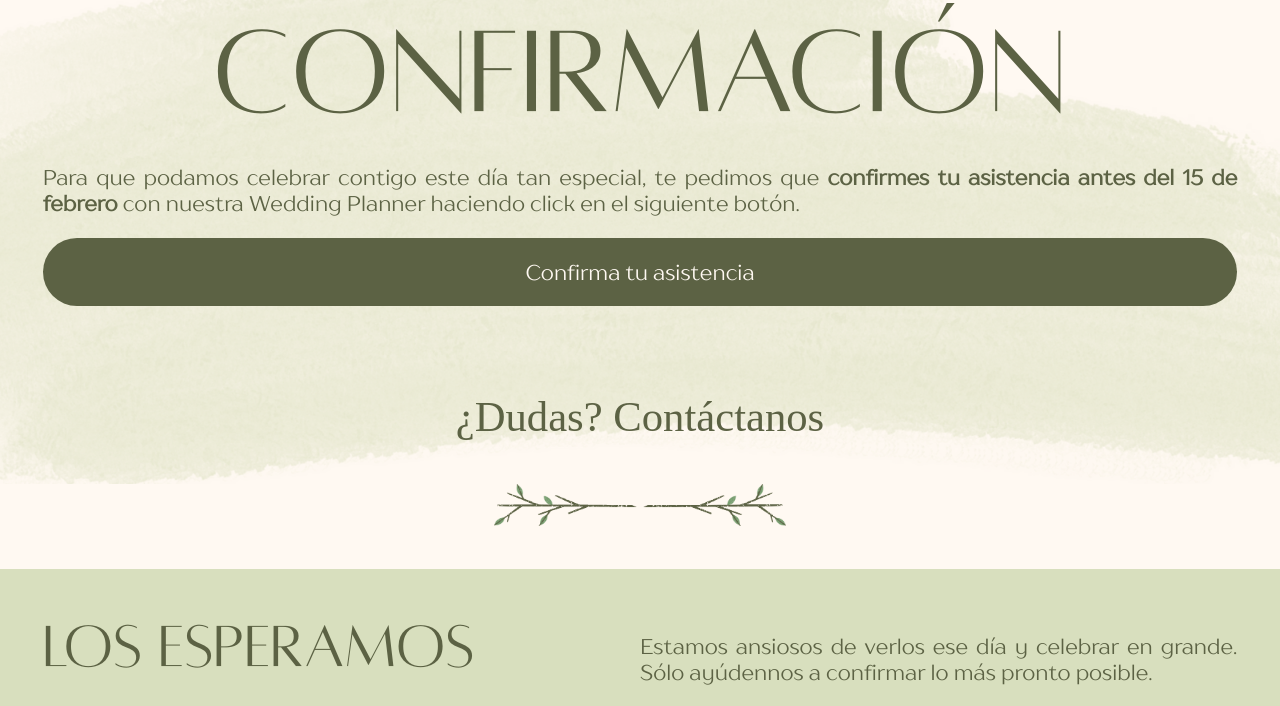
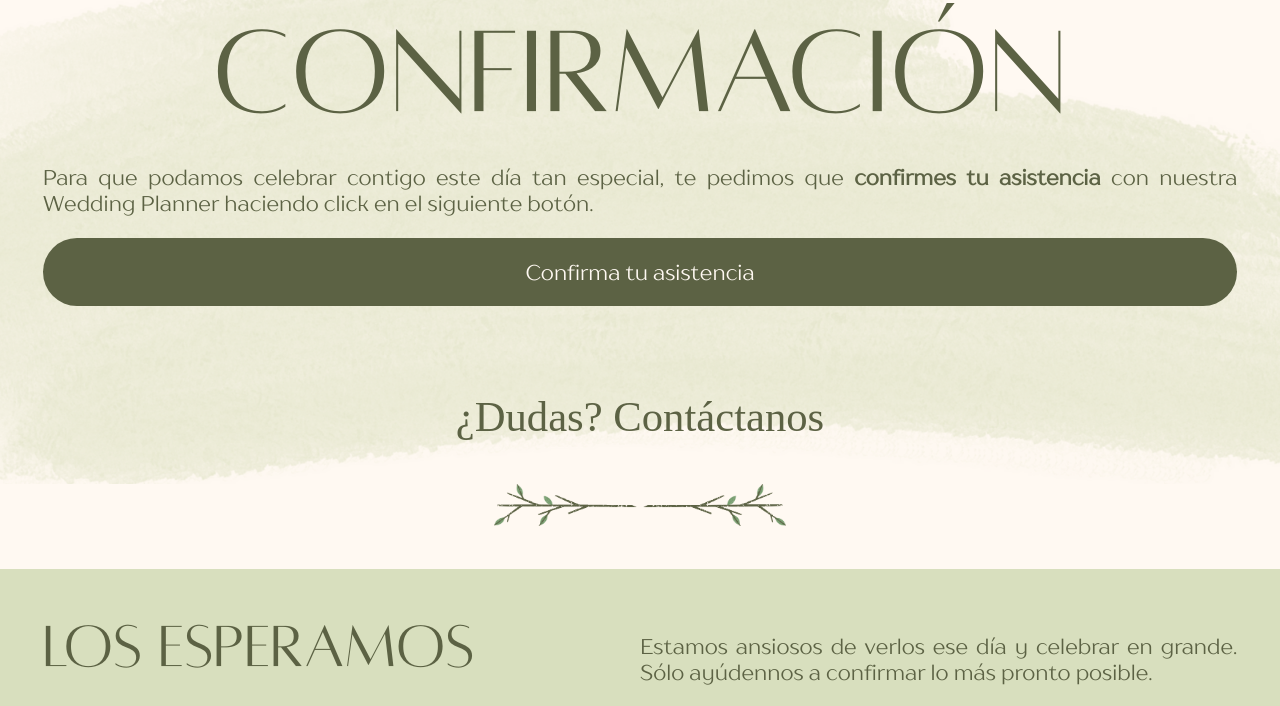
Before and after one commit to StuMx/wedding-webpage, a plain HTML site: page index.html in a window 1280 px wide. Shown: the part 6080-6786 px from the top of the page. Drawn offline with nearby package versions, Linux system fonts and the light colour scheme; a web font is replaced by a local one.

Commit message:
Update index.html

```diff
--- a/index.html
+++ b/index.html
@@ -266,7 +266,7 @@
         <div id="rsvp_head"><h1>Confirmación</h1></div>
         <div id="rsvp_content">
             <div>
-                <p>Para que podamos celebrar contigo este día tan especial, te pedimos que <b>confirmes tu asistencia antes del 15 de febrero</b> con nuestra Wedding Planner haciendo click en el siguiente botón.</p>
+                <p>Para que podamos celebrar contigo este día tan especial, te pedimos que <b>confirmes tu asistencia</b> con nuestra Wedding Planner haciendo click en el siguiente botón.</p>
                 <div id="landing_confirmacion" class="rsvp_button">Confirma tu asistencia</div>
             </div>
         </div>
```
